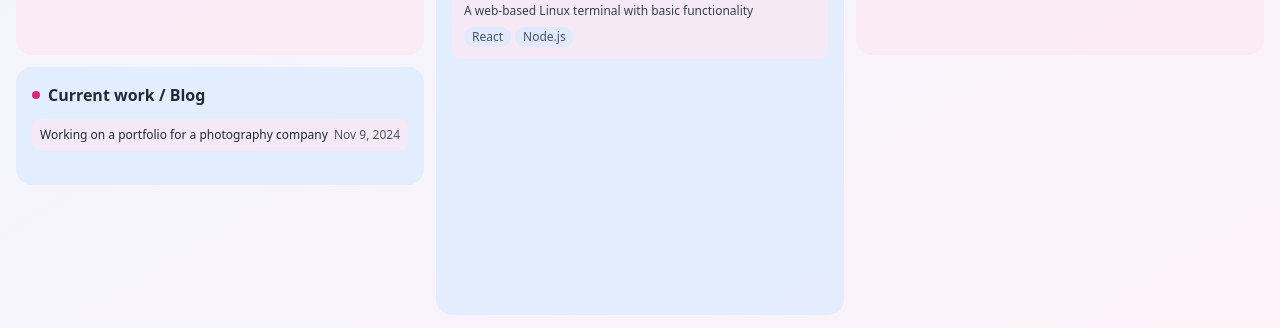
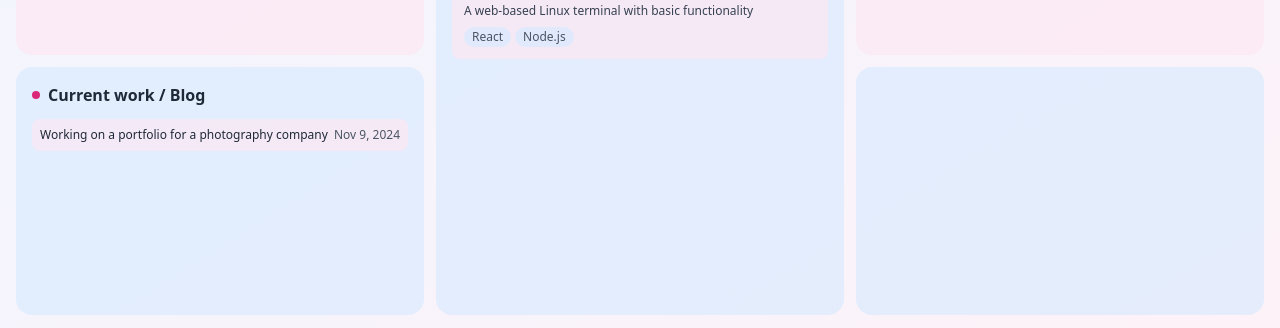
Before and after one commit to DharshanPalani/portfolio, a React (Vite) app: page / in a window 1280 px wide. Shown: the part 469-797 px from the top of the page. Built offline with nearby package versions, Linux system fonts and the light colour scheme.

Commit message:
Minor changes: added placeholder component, style tweaks in blogpost and recentwork components

```diff
--- a/src/App.tsx
+++ b/src/App.tsx
@@ -5,6 +5,7 @@ import Skills from './components/Skills';
 import RecentWorks from './components/RecentWorks';
 import Interest from './components/Interest';
 import BlogPost from './components/BlogPost';
+import PlaceHolder from './components/PlaceHolder';
 
 function App() {
   return (
@@ -25,6 +26,8 @@ function App() {
 
         <BlogPost/>
 
+        <PlaceHolder/>
+
       </div>
     </div>
   );
--- a/src/components/BlogPost.tsx
+++ b/src/components/BlogPost.tsx
@@ -1,6 +1,6 @@
 function BlogPost() {
     return (
-    <div className="col-span-4 row-span-1 bg-blue-100/70 rounded-2xl p-4 hover:shadow-lg transition-all animate-pop-up">
+    <div className="col-span-4 row-span-2 bg-blue-100/70 rounded-2xl p-4 hover:shadow-lg transition-all animate-pop-up">
         <div className="mb-3">
         <h3 className="flex items-center font-semibold text-gray-800">
             <span className="bg-pink-600 w-2 h-2 mr-2 rounded-full"></span> Current work / Blog
--- /dev/null
+++ b/src/components/PlaceHolder.tsx
@@ -0,0 +1,11 @@
+function PlaceHolder() {
+    return (
+        <div className="col-span-4 row-span-2 bg-blue-100/70 rounded-2xl p-4 flex flex-col justify-center hover:shadow-lg transition-all animate-pop-up">
+            <div className="flex items-center gap-4">
+
+            </div>
+        </div>
+    )
+}
+
+export default PlaceHolder
```
